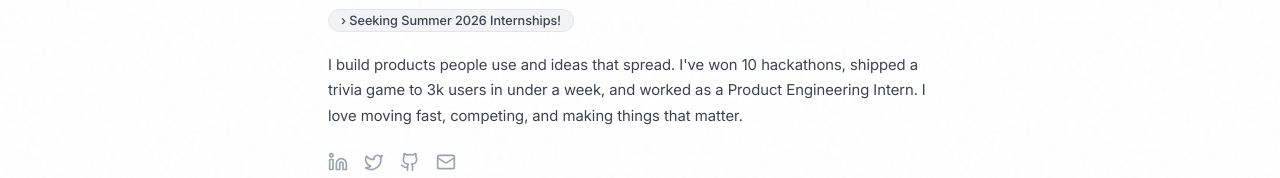
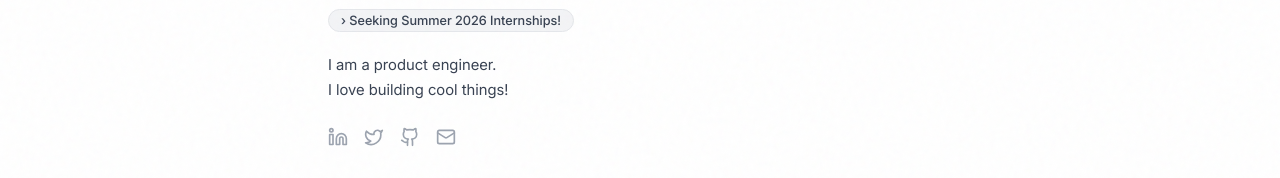
Before and after one commit to dnl-wu/danielwuv1, a React (Create React App) app: page /#/ in a window 1280 px wide. Shown: the part 157-335 px from the top of the page. Built offline with nearby package versions, Linux system fonts and the light colour scheme; a web font is replaced by a local one.

Commit message:
Update Home.js

```diff
--- a/src/pages/Home.js
+++ b/src/pages/Home.js
@@ -97,9 +97,8 @@ function Home() {
           <h1 className="hero-name">Hi, I'm Daniel</h1>
           <p className="hero-subtitle"><span className="hero-pill">›  Seeking Summer 2026 Internships!</span></p>
           <p className="hero-bio">
-            I build products people use and ideas that spread. I've won 10 hackathons, shipped a
-            trivia game to 3k users in under a week, and worked as a Product Engineering Intern. I
-            love moving fast, competing, and making things that matter.
+            I am a product engineer.<br />
+            I love building cool things!
           </p>
           <div className="social-row">
             <a
```
